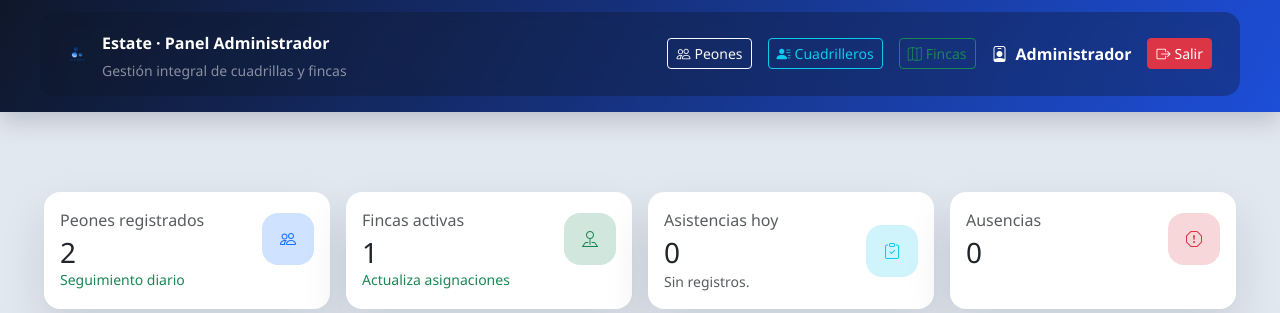
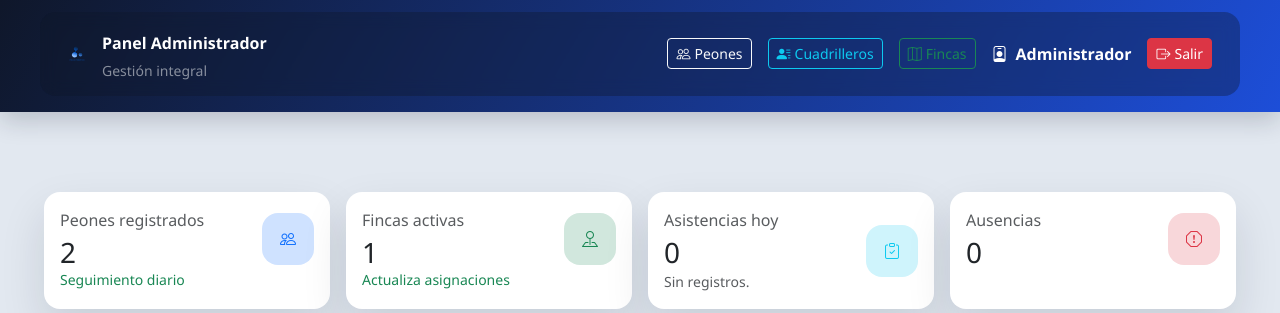
Before and after one commit to Maxi-Max10/estate, a PHP site: page /panel-admin.php in a window 1280 px wide. Shown: the top 313 px of the page. Run offline with PHP 8.4, Linux system fonts and the light colour scheme; a user stored in the database is signed in; data comes from the database, SQL or seed files in the repository; data that the repository does not hold is empty; some libraries are stand-ins or nearby versions.

Commit message:
feat: Actualizar el título y la descripción en el panel administrador

```diff
--- a/panel-admin.php
+++ b/panel-admin.php
@@ -71,8 +71,8 @@ $attendanceJson = json_encode($attendanceData, JSON_UNESCAPED_UNICODE) ?: '[]';
 				<div class="d-flex align-items-center gap-2 gap-sm-3 flex-grow-1">
 					<img src="assets/img/logo.png" class="admin-logo" alt="Estate">
 					<div class="d-flex flex-column">
-						<span class="navbar-brand fs-6 mb-0">Estate · Panel Administrador</span>
-						<small class="text-white-50">Gestión integral de cuadrillas y fincas</small>
+						<span class="navbar-brand fs-6 mb-0">Panel Administrador</span>
+						<small class="text-white-50">Gestión integral</small>
 					</div>
 				</div>
 				<button class="navbar-toggler ms-auto d-lg-none" type="button" data-bs-toggle="collapse" data-bs-target="#adminNavLinks" aria-controls="adminNavLinks" aria-expanded="false" aria-label="Alternar navegación">
```
